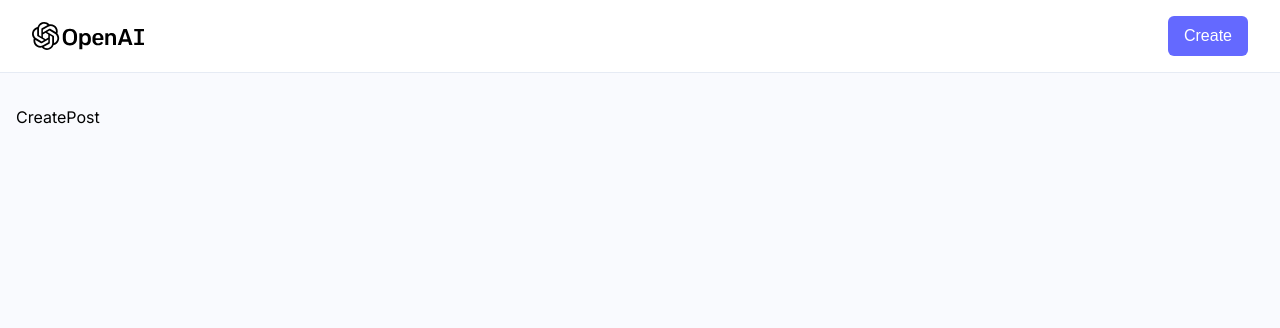
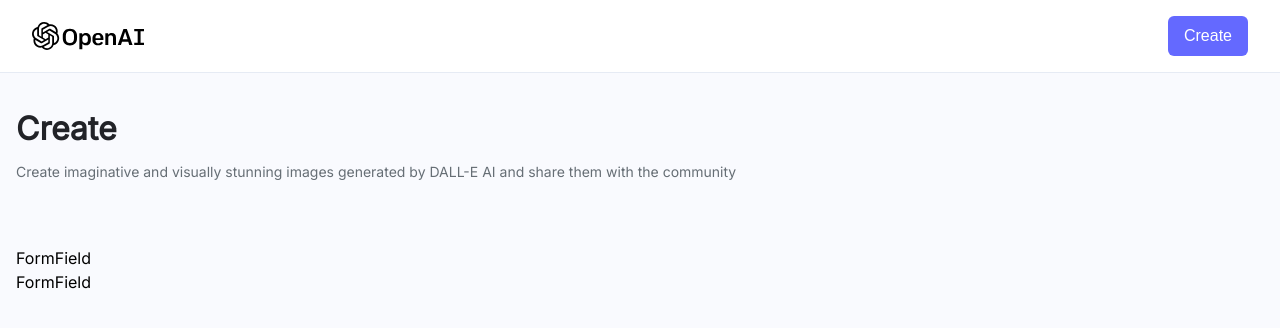
Before and after one commit to abhiann/imageeAI, a React (Vite) app in the folder client/: page /create-post in a window 1280 px wide. Shown: the top 328 px of the page. Built offline with nearby package versions, Linux system fonts and the light colour scheme.

Commit message:
create post section

```diff
--- a/client/src/pages/CreatePost.jsx
+++ b/client/src/pages/CreatePost.jsx
@@ -1,8 +1,59 @@
-import React from 'react'
+import React, { useState } from 'react'
+import { Form, useNavigate } from 'react-router-dom'
+import { preview } from '../assets'
+import { getRandomPrompt } from '../utils'
+import { FormField, Loader } from '../components'
 
 const CreatePost = () => {
+  const navigate = useNavigate(); //naviagte to Homepage once the post is created.
+  const [form, setForm] = useState({
+    name: '',
+    prompt: '',
+    photo: '',
+  });
+  const [generatingImg, setGeneratingImg] = useState(false);
+  const [loading, setLoading] = useState(false);
+  const handleSubmit = () => {
+
+  }
+  const handleChange = (e) =>{
+
+  }
+  const handleSurpriseMe =() =>{
+
+  }
+
   return (
-    <div>CreatePost</div>
+    <section>
+      <div>
+        <h1 className="font-extrabold text-[#222328] text-[32px]">Create</h1>
+        <p className="mt-2 text-[#666e75] text-[14px] max-w[500px]"> Create imaginative and visually stunning images generated by DALL-E AI and share them with the community</p>
+      </div>
+
+      <form className='mt-16 max-w-3x1' onSubmit={handleSubmit}>
+        <div>
+          <FormField
+            labelName='Prompt'
+            type='text'
+            name='prompt'
+            placeholder='John Doe'
+            value={form.name}
+            handleChange={handleChange}
+          />
+          <FormField
+            labelName='Prompt'
+            type='text'
+            name='prompt'
+            placeholder='A plush toy robot sitting against a yellow wall'
+            value={form.prompt}
+            handleChange={handleChange}
+            isSurpriseMe
+            handleSurpriseMe={handleSurpriseMe}
+          />
+        </div>
+      </form>
+
+    </section>
   )
 }
 
```
